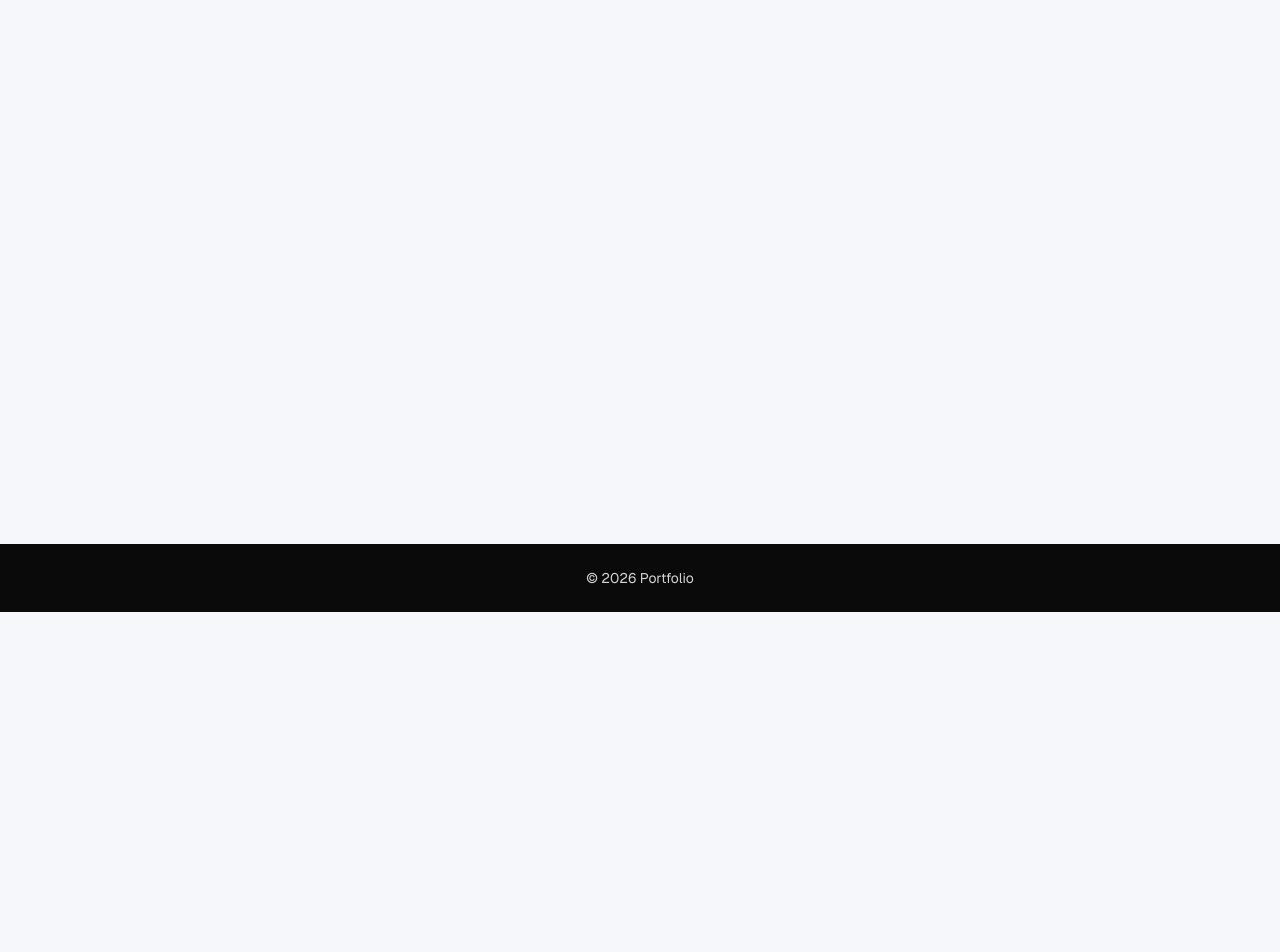
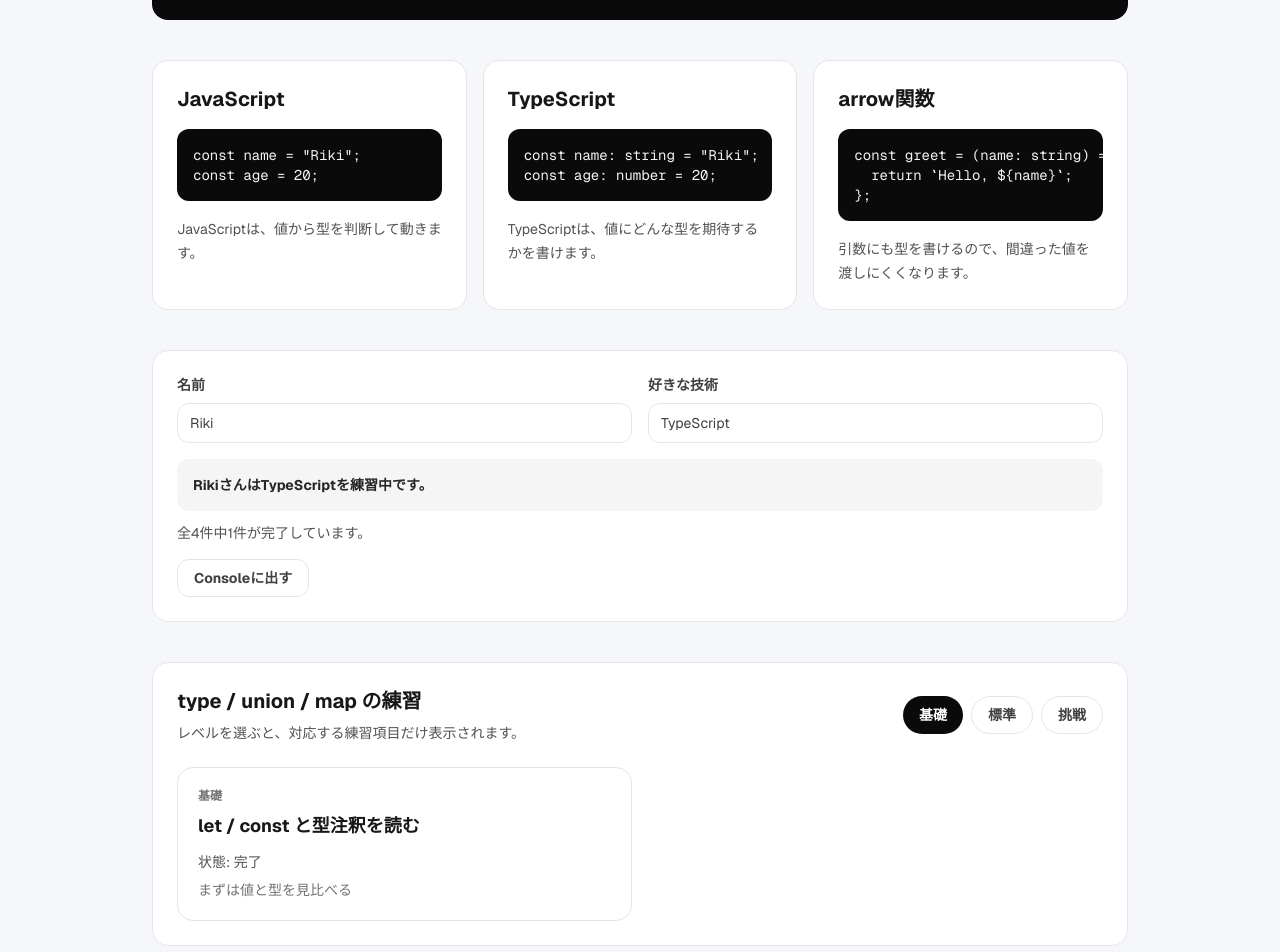
Before and after one commit to med-000/medrk-portfolio, a Next.js app: page /play in a window 1280 px wide. Shown: the part 320-1272 px from the top of the page. Before the commit the page ends 932 px from the top, so only its background shows below. Built offline with nearby package versions, Linux system fonts and the light colour scheme.

Commit message:
feature: PlayページにTypeScript練習機能を追加

```diff
--- a/src/app/play/page.tsx
+++ b/src/app/play/page.tsx
@@ -1,12 +1,10 @@
 import { MainLayout } from "../../layouts/main/main-layout";
+import { TypeScriptPlayground } from "../../components/typescript-playground/typescript-playground";
 
 export default function Play() {
   return (
     <MainLayout>
-      <div className='mx-auto w-full max-w-5xl px-6 py-12'>
-        <h1 className='text-3xl font-bold text-neutral-900'>Play</h1>
-        <p className='mt-4 text-neutral-600'>これはPlayページです</p>
-      </div>
+      <TypeScriptPlayground />
     </MainLayout>
   );
 }
--- /dev/null
+++ b/src/components/typescript-playground/typescript-playground.tsx
@@ -0,0 +1,164 @@
+"use client";
+
+import { useMemo, useState } from "react";
+
+import {
+  createPracticeSummary,
+  debugPracticeItems,
+  filterPracticeItemsByLevel,
+  formatProfile,
+  getPracticeNote,
+  levelLabels,
+  practiceItems,
+  type PracticeLevel,
+} from "@/src/lib/typescript-practice";
+
+export const TypeScriptPlayground = () => {
+  const [name, setName] = useState("Riki");
+  const [favoriteTech, setFavoriteTech] = useState("TypeScript");
+  const [selectedLevel, setSelectedLevel] = useState<PracticeLevel>("basic");
+
+  const filteredItems = useMemo(() => {
+    return filterPracticeItemsByLevel(practiceItems, selectedLevel);
+  }, [selectedLevel]);
+
+  return (
+    <div className='mx-auto flex w-full max-w-5xl flex-col gap-10 px-6 py-12'>
+      <section className='rounded-2xl bg-neutral-950 px-8 py-14 text-white'>
+        <p className='text-sm font-bold text-sky-300'>TypeScript Practice</p>
+        <h1 className='mt-4 text-4xl font-bold'>
+          JavaScriptからTypeScriptへ
+        </h1>
+        <p className='mt-4 max-w-2xl text-neutral-300'>
+          型、arrow関数、type、mapを小さく触りながら練習します。
+        </p>
+      </section>
+
+      <section className='grid gap-4 md:grid-cols-3'>
+        <div className='rounded-xl border border-neutral-200 bg-white p-6'>
+          <h2 className='text-xl font-bold text-neutral-900'>JavaScript</h2>
+          <pre className='mt-4 overflow-x-auto rounded-lg bg-neutral-950 p-4 text-sm text-neutral-100'>
+            <code>{`const name = "Riki";
+const age = 20;`}</code>
+          </pre>
+          <p className='mt-4 text-sm leading-6 text-neutral-600'>
+            JavaScriptは、値から型を判断して動きます。
+          </p>
+        </div>
+
+        <div className='rounded-xl border border-neutral-200 bg-white p-6'>
+          <h2 className='text-xl font-bold text-neutral-900'>TypeScript</h2>
+          <pre className='mt-4 overflow-x-auto rounded-lg bg-neutral-950 p-4 text-sm text-neutral-100'>
+            <code>{`const name: string = "Riki";
+const age: number = 20;`}</code>
+          </pre>
+          <p className='mt-4 text-sm leading-6 text-neutral-600'>
+            TypeScriptは、値にどんな型を期待するかを書けます。
+          </p>
+        </div>
+
+        <div className='rounded-xl border border-neutral-200 bg-white p-6'>
+          <h2 className='text-xl font-bold text-neutral-900'>arrow関数</h2>
+          <pre className='mt-4 overflow-x-auto rounded-lg bg-neutral-950 p-4 text-sm text-neutral-100'>
+            <code>{`const greet = (name: string) => {
+  return \`Hello, \${name}\`;
+};`}</code>
+          </pre>
+          <p className='mt-4 text-sm leading-6 text-neutral-600'>
+            引数にも型を書けるので、間違った値を渡しにくくなります。
+          </p>
+        </div>
+      </section>
+
+      <section className='rounded-xl border border-neutral-200 bg-white p-6'>
+        <div className='flex flex-col gap-4 md:flex-row md:items-end'>
+          <label className='flex flex-1 flex-col gap-2 text-sm font-bold text-neutral-700'>
+            名前
+            <input
+              className='min-h-10 rounded-lg border border-neutral-200 px-3 font-normal outline-none transition focus:border-neutral-950'
+              onChange={(event) => setName(event.target.value)}
+              value={name}
+            />
+          </label>
+          <label className='flex flex-1 flex-col gap-2 text-sm font-bold text-neutral-700'>
+            好きな技術
+            <input
+              className='min-h-10 rounded-lg border border-neutral-200 px-3 font-normal outline-none transition focus:border-neutral-950'
+              onChange={(event) => setFavoriteTech(event.target.value)}
+              value={favoriteTech}
+            />
+          </label>
+        </div>
+        <p className='mt-4 rounded-lg bg-neutral-100 p-4 text-sm font-bold text-neutral-800'>
+          {formatProfile(name, favoriteTech)}
+        </p>
+        <p className='mt-3 text-sm text-neutral-600'>
+          {createPracticeSummary(practiceItems)}
+        </p>
+        <button
+          className='mt-4 rounded-lg border border-neutral-200 px-4 py-2 text-sm font-bold text-neutral-700 transition hover:border-neutral-950'
+          onClick={() => debugPracticeItems(practiceItems)}
+          type='button'
+        >
+          Consoleに出す
+        </button>
+      </section>
+
+      <section className='rounded-xl border border-neutral-200 bg-white p-6'>
+        <div className='flex flex-col gap-4 md:flex-row md:items-center md:justify-between'>
+          <div>
+            <h2 className='text-xl font-bold text-neutral-900'>
+              type / union / map の練習
+            </h2>
+            <p className='mt-2 text-sm text-neutral-600'>
+              レベルを選ぶと、対応する練習項目だけ表示されます。
+            </p>
+          </div>
+          <div className='flex flex-wrap gap-2'>
+            {Object.entries(levelLabels).map(([level, label]) => {
+              const typedLevel = level as PracticeLevel;
+              const isSelected = selectedLevel === typedLevel;
+
+              return (
+                <button
+                  className={
+                    isSelected
+                      ? "rounded-full bg-neutral-950 px-4 py-2 text-sm font-bold text-white"
+                      : "rounded-full border border-neutral-200 px-4 py-2 text-sm font-bold text-neutral-700 transition hover:border-neutral-950"
+                  }
+                  key={level}
+                  onClick={() => setSelectedLevel(typedLevel)}
+                  type='button'
+                >
+                  {label}
+                </button>
+              );
+            })}
+          </div>
+        </div>
+
+        <div className='mt-6 grid gap-4 md:grid-cols-2'>
+          {filteredItems.map((item) => (
+            <article
+              className='rounded-xl border border-neutral-200 p-5'
+              key={item.id}
+            >
+              <p className='text-xs font-bold uppercase text-neutral-500'>
+                {levelLabels[item.level]}
+              </p>
+              <h3 className='mt-2 text-lg font-bold text-neutral-900'>
+                {item.title}
+              </h3>
+              <p className='mt-3 text-sm text-neutral-600'>
+                状態: {item.isDone ? "完了" : "これから"}
+              </p>
+              <p className='mt-2 text-sm text-neutral-500'>
+                {getPracticeNote(item)}
+              </p>
+            </article>
+          ))}
+        </div>
+      </section>
+    </div>
+  );
+};
--- /dev/null
+++ b/src/lib/typescript-practice.ts
@@ -0,0 +1,87 @@
+export type PracticeLevel = "basic" | "standard" | "challenge";
+
+export type PracticeItem = {
+  id: number;
+  title: string;
+  level: PracticeLevel;
+  isDone: boolean;
+  note?: string;
+};
+
+export const practiceItems: PracticeItem[] = [
+  {
+    id: 1,
+    title: "let / const と型注釈を読む",
+    level: "basic",
+    isDone: true,
+    note: "まずは値と型を見比べる",
+  },
+  {
+    id: 2,
+    title: "typeでオブジェクトの形を作る",
+    level: "standard",
+    isDone: false,
+  },
+  {
+    id: 3,
+    title: "mapで配列から画面を作る",
+    level: "standard",
+    isDone: false,
+  },
+  {
+    id: 4,
+    title: "union型で選択肢を制限する",
+    level: "challenge",
+    isDone: false,
+  },
+];
+
+export const levelLabels: Record<PracticeLevel, string> = {
+  basic: "基礎",
+  standard: "標準",
+  challenge: "挑戦",
+};
+
+export const formatProfile = (name: string, favoriteTech: string) => {
+  return `${name}さんは${favoriteTech}を練習中です。`;
+};
+
+export function formatLevelLabel(level: PracticeLevel): string {
+  return levelLabels[level];
+}
+
+export const filterPracticeItemsByLevel = (
+  items: PracticeItem[],
+  level: PracticeLevel,
+) => {
+  return items.filter((item) => item.level === level);
+};
+
+export const countDoneItems = (items: PracticeItem[]) => {
+  return items.filter((item) => item.isDone).length;
+};
+
+export const createPracticeSummary = (items: PracticeItem[]) => {
+  const doneCount = countDoneItems(items);
+
+  return `全${items.length}件中${doneCount}件が完了しています。`;
+};
+
+export const getPracticeTitles = (items: PracticeItem[]) => {
+  return items.map((item) => item.title);
+};
+
+export const findPracticeItemById = (
+  items: PracticeItem[],
+  id: number,
+) => {
+  return items.find((item) => item.id === id);
+};
+
+export const getPracticeNote = (item: PracticeItem) => {
+  return item.note ?? "メモはまだありません。";
+};
+
+export const debugPracticeItems = (items: PracticeItem[]) => {
+  console.log("TypeScript practice items:", items);
+};
```
Also changed, not shown: 1 other file (tests, documents, lock files or other folders).
